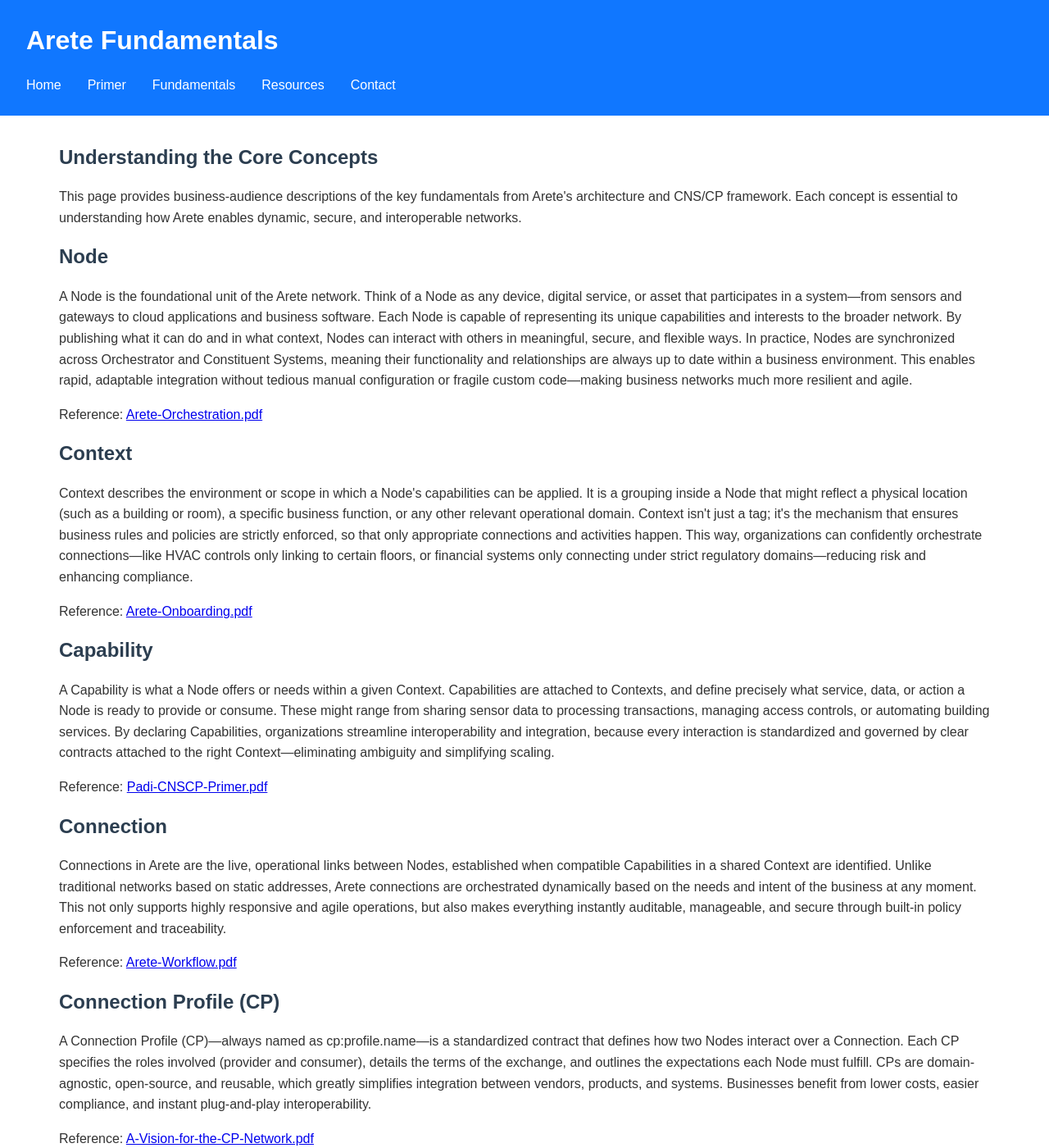
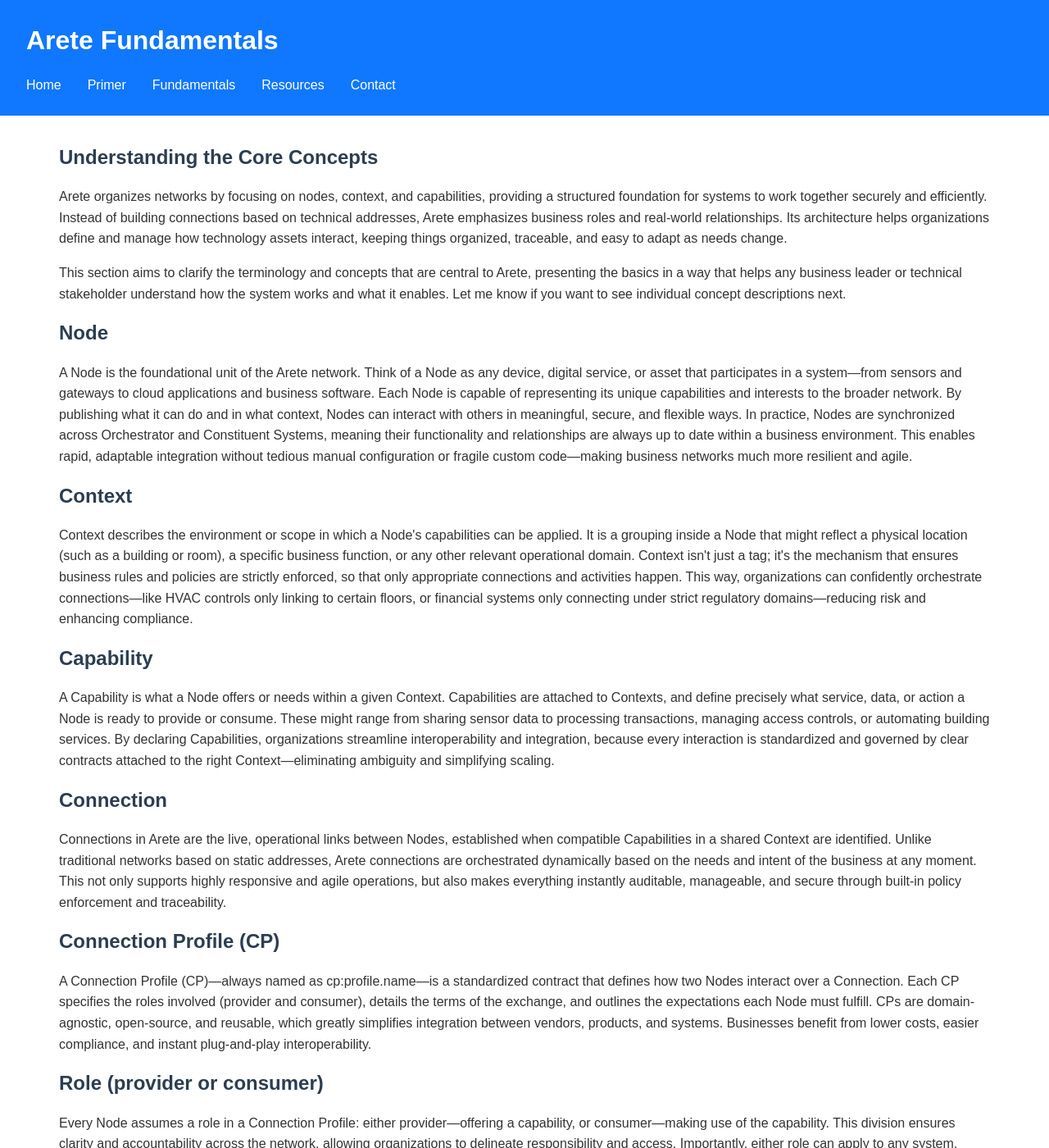
Before and after one commit to project-arete/website, a Jekyll site: the page fundamentals.html, which Jekyll copies as it is, in a window 1280 px wide and 1400 px high. Shown: the whole window at 82% size. Built offline with Jekyll 4.4.1, drawn with Linux system fonts in a browser that asks for light colours; some of the changed text lies outside the part shown.

Commit message:
Update fundamentals.html

```diff
--- a/fundamentals.html
+++ b/fundamentals.html
@@ -23,67 +23,58 @@
   <main>
     <section>
       <h2>Understanding the Core Concepts</h2>
-      <p>This page provides business-audience descriptions of the key fundamentals from Arete's architecture and CNS/CP framework. Each concept is essential to understanding how Arete enables dynamic, secure, and interoperable networks.</p>
+      <p>Arete organizes networks by focusing on nodes, context, and capabilities, providing a structured foundation for systems to work together securely and efficiently. Instead of building connections based on technical addresses, Arete emphasizes business roles and real-world relationships. Its architecture helps organizations define and manage how technology assets interact, keeping things organized, traceable, and easy to adapt as needs change.</p>
+      <p>This section aims to clarify the terminology and concepts that are central to Arete, presenting the basics in a way that helps any business leader or technical stakeholder understand how the system works and what it enables. Let me know if you want to see individual concept descriptions next.</p>
     </section>
 
     <section>
       <h2>Node</h2>
       <p>A Node is the foundational unit of the Arete network. Think of a Node as any device, digital service, or asset that participates in a system—from sensors and gateways to cloud applications and business software. Each Node is capable of representing its unique capabilities and interests to the broader network. By publishing what it can do and in what context, Nodes can interact with others in meaningful, secure, and flexible ways. In practice, Nodes are synchronized across Orchestrator and Constituent Systems, meaning their functionality and relationships are always up to date within a business environment. This enables rapid, adaptable integration without tedious manual configuration or fragile custom code—making business networks much more resilient and agile.</p>
-      <p class="citation">Reference: <a href="https://ppl-ai-file-upload.s3.amazonaws.com/web/direct-files/collection_f80474d1-3770-42cf-b737-6ff706709ed8/4952c224-82bc-46d5-adee-ec7e007d9107/Arete-Orchestration.pdf" target="_blank">Arete-Orchestration.pdf</a></p>
     </section>
 
     <section>
       <h2>Context</h2>
       <p>Context describes the environment or scope in which a Node's capabilities can be applied. It is a grouping inside a Node that might reflect a physical location (such as a building or room), a specific business function, or any other relevant operational domain. Context isn't just a tag; it's the mechanism that ensures business rules and policies are strictly enforced, so that only appropriate connections and activities happen. This way, organizations can confidently orchestrate connections—like HVAC controls only linking to certain floors, or financial systems only connecting under strict regulatory domains—reducing risk and enhancing compliance.</p>
-      <p class="citation">Reference: <a href="https://ppl-ai-file-upload.s3.amazonaws.com/web/direct-files/collection_f80474d1-3770-42cf-b737-6ff706709ed8/9fd273bb-5012-4c72-9a7e-30dd7cfeb7a6/Arete-Onboarding.pdf" target="_blank">Arete-Onboarding.pdf</a></p>
     </section>
 
     <section>
       <h2>Capability</h2>
       <p>A Capability is what a Node offers or needs within a given Context. Capabilities are attached to Contexts, and define precisely what service, data, or action a Node is ready to provide or consume. These might range from sharing sensor data to processing transactions, managing access controls, or automating building services. By declaring Capabilities, organizations streamline interoperability and integration, because every interaction is standardized and governed by clear contracts attached to the right Context—eliminating ambiguity and simplifying scaling.</p>
-      <p class="citation">Reference: <a href="https://ppl-ai-file-upload.s3.amazonaws.com/web/direct-files/collection_f80474d1-3770-42cf-b737-6ff706709ed8/34c51118-cb93-4d73-b8e6-1298d67d63d3/Padi-CNSCP-Primer.pdf" target="_blank">Padi-CNSCP-Primer.pdf</a></p>
     </section>
 
     <section>
       <h2>Connection</h2>
       <p>Connections in Arete are the live, operational links between Nodes, established when compatible Capabilities in a shared Context are identified. Unlike traditional networks based on static addresses, Arete connections are orchestrated dynamically based on the needs and intent of the business at any moment. This not only supports highly responsive and agile operations, but also makes everything instantly auditable, manageable, and secure through built-in policy enforcement and traceability.</p>
-      <p class="citation">Reference: <a href="https://ppl-ai-file-upload.s3.amazonaws.com/web/direct-files/collection_f80474d1-3770-42cf-b737-6ff706709ed8/132172d8-7a0a-42bb-bb9e-9dd9843c73de/Arete-Workflow.pdf" target="_blank">Arete-Workflow.pdf</a></p>
     </section>
 
     <section>
       <h2>Connection Profile (CP)</h2>
       <p>A Connection Profile (CP)—always named as cp:profile.name—is a standardized contract that defines how two Nodes interact over a Connection. Each CP specifies the roles involved (provider and consumer), details the terms of the exchange, and outlines the expectations each Node must fulfill. CPs are domain-agnostic, open-source, and reusable, which greatly simplifies integration between vendors, products, and systems. Businesses benefit from lower costs, easier compliance, and instant plug-and-play interoperability.</p>
-      <p class="citation">Reference: <a href="https://ppl-ai-file-upload.s3.amazonaws.com/web/direct-files/collection_f80474d1-3770-42cf-b737-6ff706709ed8/796df892-b890-4054-86ad-a76858ef84a7/A-Vision-for-the-CP-Network.pdf" target="_blank">A-Vision-for-the-CP-Network.pdf</a></p>
     </section>
 
     <section>
       <h2>Role (provider or consumer)</h2>
       <p>Every Node assumes a role in a Connection Profile: either provider—offering a capability, or consumer—making use of the capability. This division ensures clarity and accountability across the network, allowing organizations to delineate responsibility and access. Importantly, either role can apply to any system, device, or service, reflecting real-world business partnerships and supply chains, with policy defined as needed.</p>
-      <p class="citation">Reference: <a href="https://ppl-ai-file-upload.s3.amazonaws.com/web/direct-files/collection_f80474d1-3770-42cf-b737-6ff706709ed8/4952c224-82bc-46d5-adee-ec7e007d9107/Arete-Orchestration.pdf" target="_blank">Arete-Orchestration.pdf</a></p>
     </section>
 
     <section>
       <h2>Orchestrator System</h2>
       <p>An Orchestrator System is the control center of an Arete Realm. It maintains real-time inventories of Nodes, enforces policies, and brokers Connections by matching compatible Capabilities and Contexts. The Orchestrator automates complex network tasks—such as monitoring, synchronizing, and securing relationships—so businesses spend less time on IT management and more on innovation. Advanced orchestration supports scaling, flexibility, and broad interoperability between diverse systems.</p>
-      <p class="citation">Reference: <a href="https://ppl-ai-file-upload.s3.amazonaws.com/web/direct-files/collection_f80474d1-3770-42cf-b737-6ff706709ed8/9fd273bb-5012-4c72-9a7e-30dd7cfeb7a6/Arete-Onboarding.pdf" target="_blank">Arete-Onboarding.pdf</a></p>
     </section>
 
     <section>
       <h2>Constituent System</h2>
       <p>Constituent Systems contribute Nodes to an Orchestrator, supplying the actual devices, applications, or assets to participate in orchestrated business processes. These might be anything from building equipment, enterprise software, IoT devices, or digital twins. By standardizing how Constituent Systems declare their capabilities and context, Arete ensures seamless integration across vendor boundaries, departments, and operational domains, enabling secure collaboration.</p>
-      <p class="citation">Reference: <a href="https://ppl-ai-file-upload.s3.amazonaws.com/web/direct-files/collection_f80474d1-3770-42cf-b737-6ff706709ed8/34c51118-cb93-4d73-b8e6-1298d67d63d3/Padi-CNSCP-Primer.pdf" target="_blank">Padi-CNSCP-Primer.pdf</a></p>
     </section>
 
     <section>
       <h2>Realm</h2>
       <p>A Realm is a logical grouping of Nodes within an Orchestrator and its connected Constituent Systems. The Realm operates under a defined set of policies, defining which Nodes participate in orchestrated activities together. This abstraction allows organizations to segment their networks according to business needs, regulatory boundaries, geographic location, or any organizational requirement.</p>
-      <p class="citation">Reference: <a href="https://ppl-ai-file-upload.s3.amazonaws.com/web/direct-files/collection_f80474d1-3770-42cf-b737-6ff706709ed8/132172d8-7a0a-42bb-bb9e-9dd9843c73de/Arete-Workflow.pdf" target="_blank">Arete-Workflow.pdf</a></p>
     </section>
 
     <section>
       <h2>CP Network</h2>
       <p>The CP Network is the global overlay that emerges as multiple Realms, orchestrators, and constituent systems interconnect. Instead of relying on the old model of direct address-based connections, the CP Network forms dynamic, policy-driven, secure links using open Connection Profiles. This provides businesses with a scalable, composable foundation for digital transformation—helping them break down silos and unlock innovation using standard, interoperable practices.</p>
-      <p class="citation">Reference: <a href="https://ppl-ai-file-upload.s3.amazonaws.com/web/direct-files/collection_f80474d1-3770-42cf-b737-6ff706709ed8/796df892-b890-4054-86ad-a76858ef84a7/A-Vision-for-the-CP-Network.pdf" target="_blank">A-Vision-for-the-CP-Network.pdf</a></p>
     </section>
   </main>
   <footer>
```
